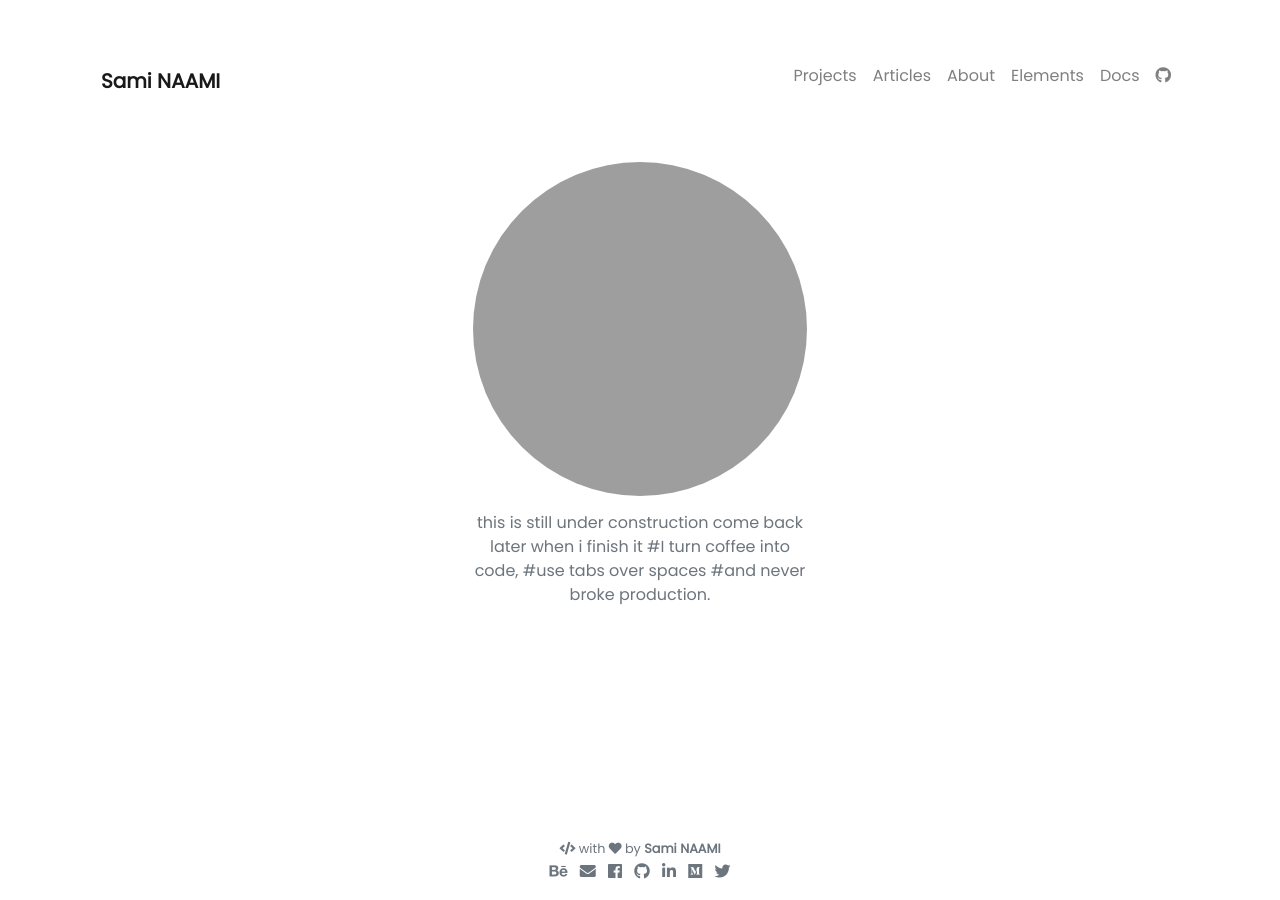
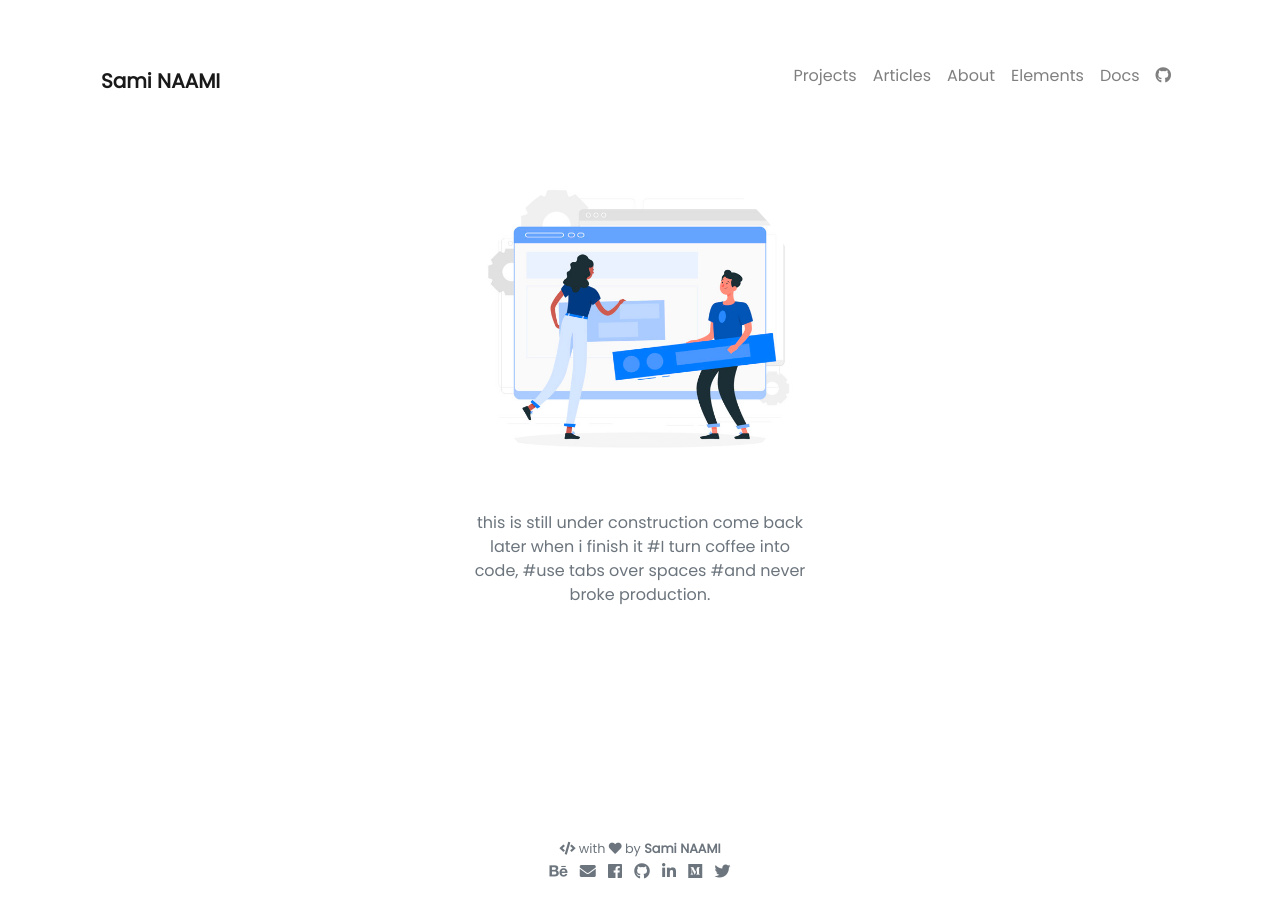
Before and after one commit to snaami/snaami.github.io, a Jekyll site: the page built from index.html, in a window 1280 px wide. Built offline with Jekyll 4.4.1, drawn with Linux system fonts in a browser that asks for light colours; nearby versions of some CDN libraries.

Commit message:
fix image name

```diff
--- a/_config.yml
+++ b/_config.yml
@@ -16,7 +16,7 @@ repository          : snaami/snaami.github.io          # repository metadata on
 ### Author Info ###
 author:
   name              : Sami NAAMI
-  image             : http://snaami.com/constuct.jpg
+  image             : http://snaami.com/construct.jpg
   behance           : your_username
 # dribbble          : your_username
   email             : username@domain.com
```
